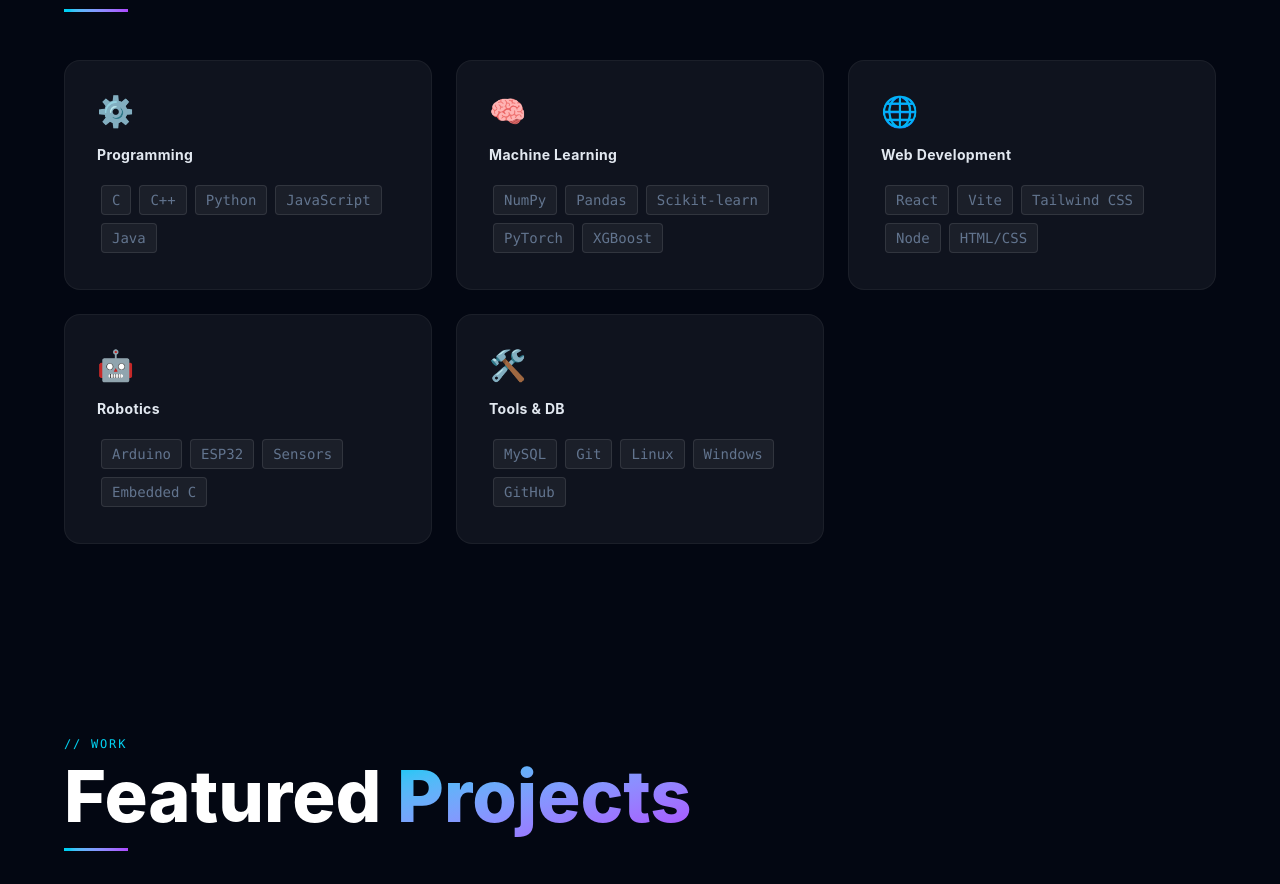
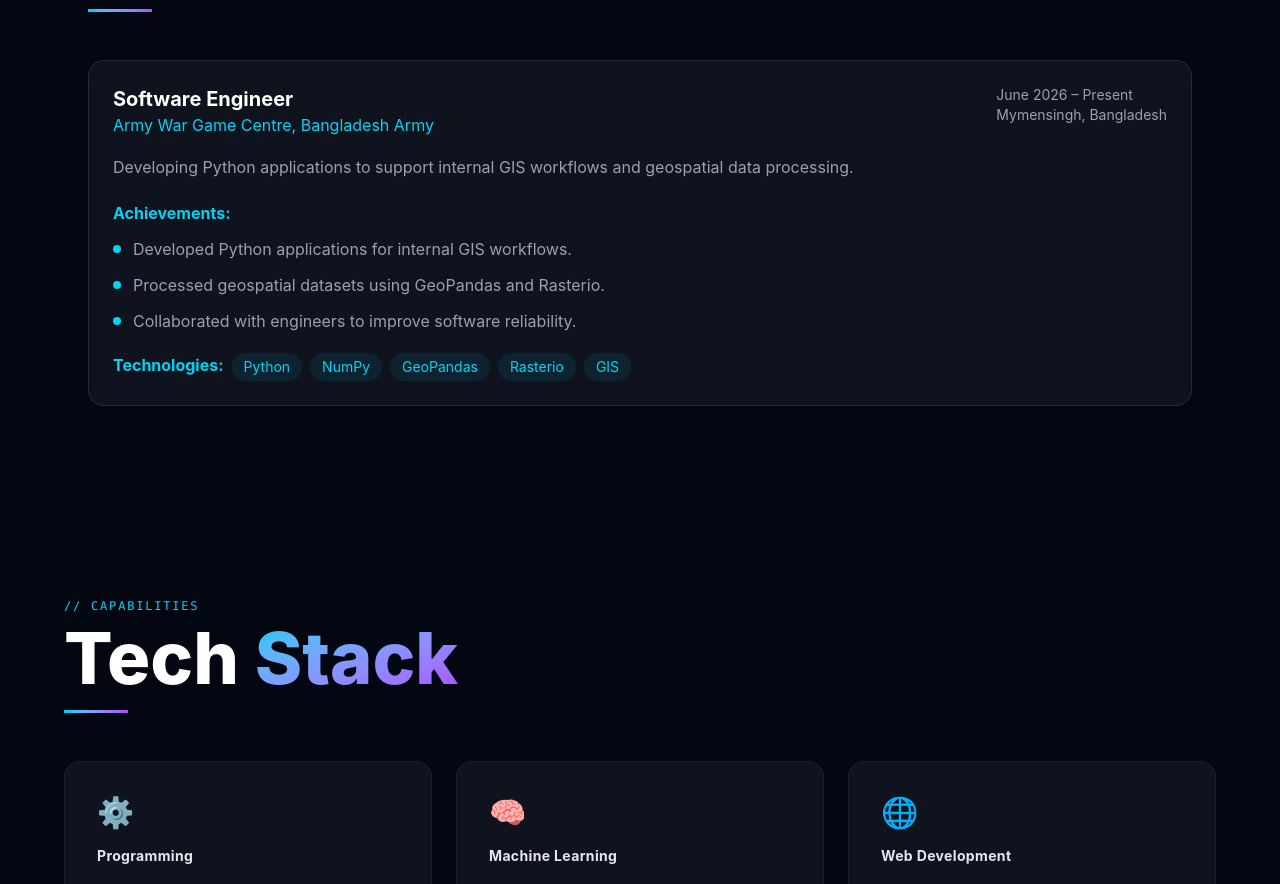
Before and after one commit to Jamiul-kawsar/Jamiul_Portfolio, a React (Vite) app: page / in a window 1280 px wide. Shown: the part 1886-2770 px from the top of the page. Built offline with nearby package versions, Linux system fonts and the light colour scheme.

Commit message:
add Experience

```diff
--- a/src/App.jsx
+++ b/src/App.jsx
@@ -1,6 +1,7 @@
 import Navbar from "./components/Navbar";
 import Hero from "./components/Hero";
 import About from "./components/About";
+import Experience from "./components/Experience";
 import Projects from "./components/Projects";
 import Skills from "./components/Skills";
 import Contact from "./components/Contact";
@@ -12,6 +13,7 @@
       <Navbar />
       <Hero />
       <About />
+      <Experience />
       <Skills />
       <Projects />
       <Contact />
--- /dev/null
+++ b/src/components/Experience.jsx
@@ -0,0 +1,74 @@
+import React from "react";
+import { experiences } from "../data/experience";
+import SectionHeader from "./SectionHeader";
+
+export default function Experience() {
+  return (
+    <section id='experience' className="py-24 px-6 text-white bg-gray-950">
+      <div className="max-w-6xl mx-auto px-6">
+        <SectionHeader
+          label="// Work"
+          title="Work"
+          highlight="Experiences"
+        />
+
+        <div className="space-y-8">
+
+          {experiences.map((job, index) => (
+            <div
+              key={index}
+              className="rounded-2xl border border-white/10 bg-white/5 backdrop-blur-lg p-6 hover:border-cyan-400 transition"
+            >
+              <div className="flex flex-col md:flex-row md:justify-between">
+
+                <div>
+                  <h3 className="text-xl font-bold">
+                    {job.role}
+                  </h3>
+
+                  <p className="text-cyan-400">
+                    {job.company}
+                  </p>
+                </div>
+
+                <div className="text-gray-400 text-sm mt-2 md:mt-0">
+                  <p>{job.duration}</p>
+                  <p>{job.location}</p>
+                </div>
+
+              </div>
+
+              <p className="mt-4 text-gray-400 leading-7">
+                {job.description}
+              </p>
+
+              <ul className="mt-5 space-y-3 text-gray-400">
+                <h3 className="text-cyan-400 font-bold">Achievements:</h3>
+                {job.achievements.map((achievement, index) => (
+                  <li key={index} className="flex items-start gap-3">
+                    <span className="mt-2 h-2 w-2 rounded-full bg-cyan-400 flex-shrink-0"></span>
+                    <span>{achievement}</span>
+                  </li>
+                ))}
+              </ul>
+
+              <div className="flex flex-wrap gap-2 mt-5">
+                <h3 className="text-cyan-400 font-bold">Technologies:</h3>
+                {job.technologies.map((tech) => (
+                  <span
+                    key={tech}
+                    className="px-3 py-1 rounded-full bg-cyan-500/10 text-cyan-400 text-sm"
+                  >
+                    {tech}
+                  </span>
+                ))}
+              </div>
+
+            </div>
+          ))}
+
+        </div>
+      </div>
+    </section>
+  );
+}
--- a/src/components/Hero.jsx
+++ b/src/components/Hero.jsx
@@ -5,7 +5,7 @@
 
 const roles = [
     "Software Engineer",
-    "ML Engineer",
+    "AI/ML Engineer",
     "Robotics Enthusiast"
 ];
 
@@ -122,7 +122,7 @@
                         <ArrowRight size={18} />
                     </button>
 
-                    <a href="/CV_Jamiul_Kawsar_BD.pdf" download className="w-full sm:w-auto border border-gray-600 hover:border-cyan-600 text-white hover:text-cyan-600 font-bold py-2 px-8 rounded-lg inline-flex justify-center items-center gap-2 whitespace-nowrap">
+                    <a href="/CV_Jamiul_Kawsar.pdf" download className="w-full sm:w-auto border border-gray-600 hover:border-cyan-600 text-white hover:text-cyan-600 font-bold py-2 px-8 rounded-lg inline-flex justify-center items-center gap-2 whitespace-nowrap">
                         Download Resume
                         <Download className='inline ml-2' size={18} />
                     </a>
--- a/src/components/Navbar.jsx
+++ b/src/components/Navbar.jsx
@@ -27,6 +27,12 @@
             className=" text-gray-500 hover:text-[#00d4ff] transition duration-300"
           >
             ABOUT
+          </a>
+          <a
+            href="#experience"
+            className=" text-gray-500 hover:text-[#00d4ff] transition duration-300"
+          >
+            EXPERIENCE
           </a>
           <a
             href="#skills"
--- a/src/components/Skills.jsx
+++ b/src/components/Skills.jsx
@@ -19,13 +19,13 @@
                     <SkillCard
                         icon="⚙️"
                         title="Programming"
-                        skills={["C", "C++", "Python", "JavaScript", "Java"]}
+                        skills={["C", "C++", "C#", "Python", "JavaScript", "Java"]}
                     />
                     {/* Machine Learning */}
                     <SkillCard
                         icon="🧠"
                         title="Machine Learning"
-                        skills={["NumPy", "Pandas", "Scikit-learn", "PyTorch", "XGBoost"]}
+                        skills={["NumPy", "Pandas","Matplotlib", "Scikit-learn", "PyTorch", "XGBoost"]}
                     />
                     {/* Web Development */}
                     <SkillCard
--- /dev/null
+++ b/src/data/experience.js
@@ -0,0 +1,22 @@
+export const experiences = [
+  {
+    company: "Army War Game Centre, Bangladesh Army",
+    role: "Software Engineer",
+    duration: "June 2026 – Present",
+    location: "Mymensingh, Bangladesh",
+    description:
+      "Developing Python applications to support internal GIS workflows and geospatial data processing.",
+    technologies: [
+      "Python",
+      "NumPy",
+      "GeoPandas",
+      "Rasterio",
+      "GIS",
+    ],
+    achievements: [
+      "Developed Python applications for internal GIS workflows. ",
+      "Processed geospatial datasets using GeoPandas and Rasterio. ",
+      "Collaborated with engineers to improve software reliability.",
+    ],
+  },
+];
```
Also changed, not shown: 2 other files (tests, documents, lock files or other folders).
